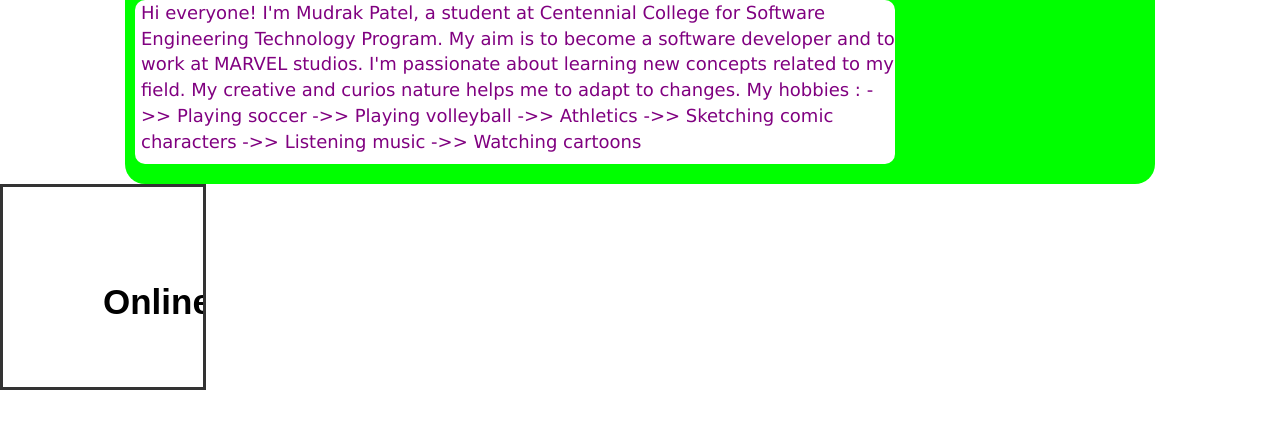
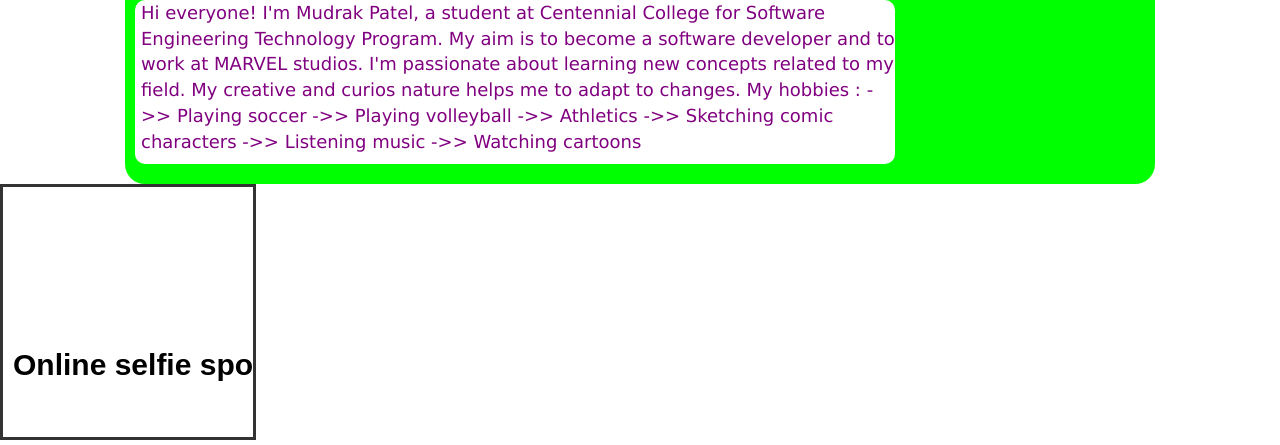
Before and after one commit to mudrakpatel/Assignment4_comp125_300878960, a plain HTML site: page index.html in a window 1280 px wide. Shown: the part 589-1034 px from the top of the page. Before the commit the page ends 984 px from the top, so only its background shows below. Drawn offline with nearby package versions, Linux system fonts and the light colour scheme.

Commit message:
Changed height and width of canvas

```diff
--- a/Scripts/Assignment4.js
+++ b/Scripts/Assignment4.js
@@ -16,10 +16,10 @@
         stage = new createjs.Stage(canvas);
         var AddText = new createjs.Text();
         AddText.text = "Online selfie spot";
-        AddText.font = "bold 35px Arial";
+        AddText.font = "bold 30px Arial";
         AddText.color = "#000000";
-        AddText.x = 100;
-        AddText.y = 100;
+        AddText.x = 10;
+        AddText.y = 165;
         stage.addChild(AddText);
         stage.update();
     }
--- a/index.html
+++ b/index.html
@@ -33,7 +33,7 @@
     </div>
     <!--A div to contain canvas-->
     <div>
-        <canvas id="canvas" width="200" height="200" style="border:3px solid"></canvas>
+        <canvas id="canvas" width="250" height="250" style="border:3px solid"></canvas>
     </div>
     <!-- start-->
     <!-- including jquery-->
```
